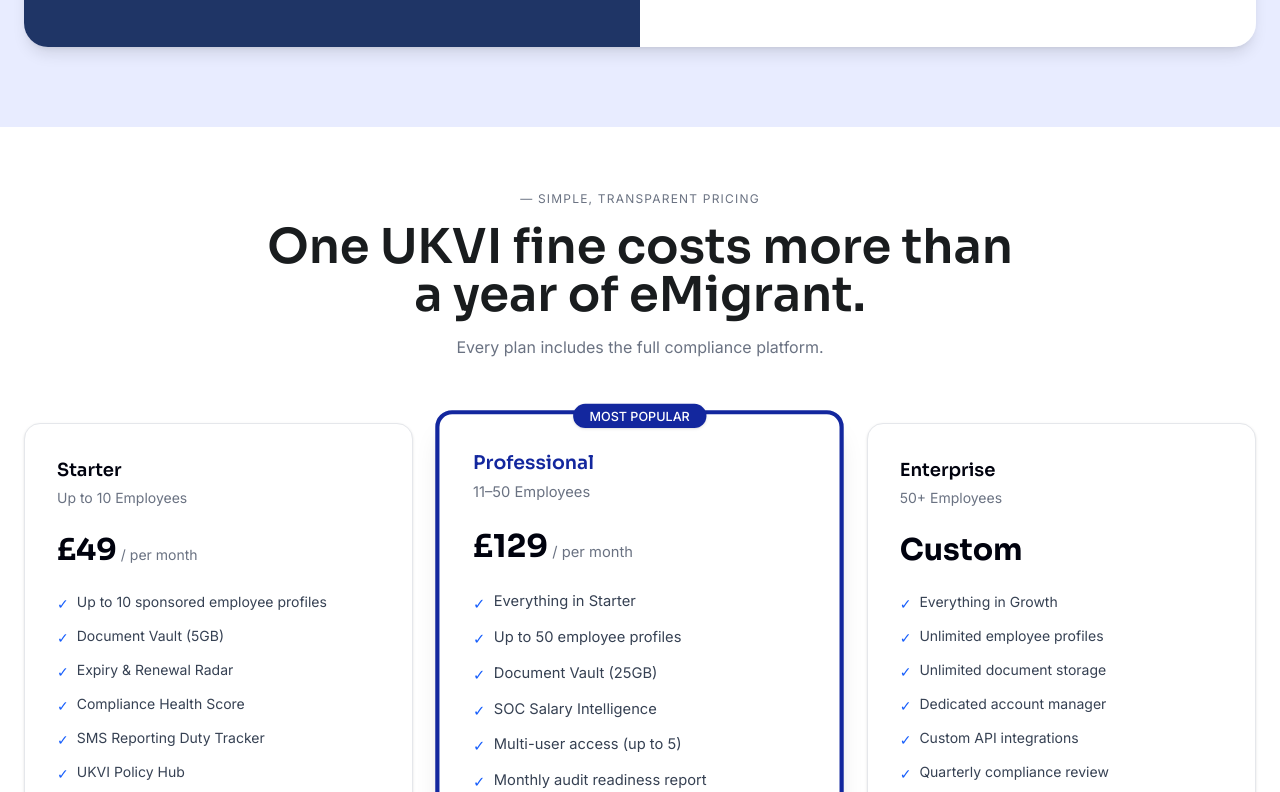
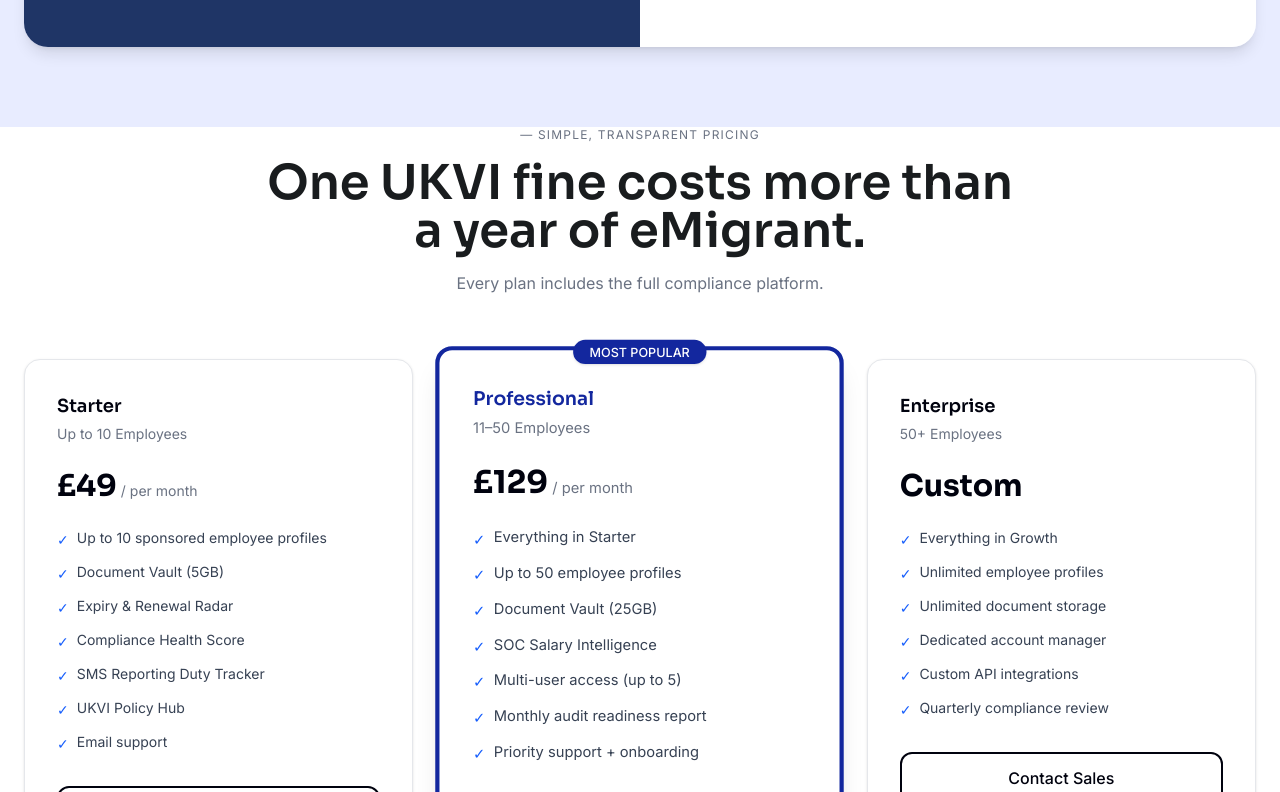
Before and after one commit to shyjuchathampalli/emigrant-uk, a Next.js app: page / in a window 1280 px wide. Shown: the part 4428-5220 px from the top of the page. Built offline with nearby package versions, Linux system fonts and the light colour scheme.

Commit message:
pricing margin bottom removed

```diff
--- a/src/components/sections/PricingSection.tsx
+++ b/src/components/sections/PricingSection.tsx
@@ -64,7 +64,7 @@
 
 export default function PricingSection() {
   return (
-    <section id="pricing" className="bg-[#FFFFFF] py-16 px-6">
+    <section id="pricing" className="bg-[#FFFFFF] px-6">
       <div className="max-w-7xl mx-auto text-center">
 
         {/* HEADER */}
```
